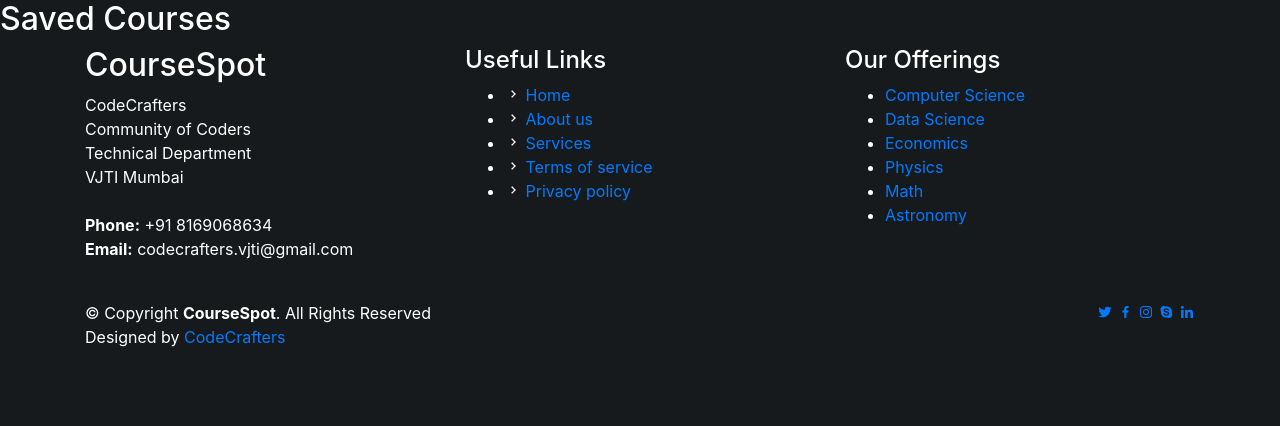
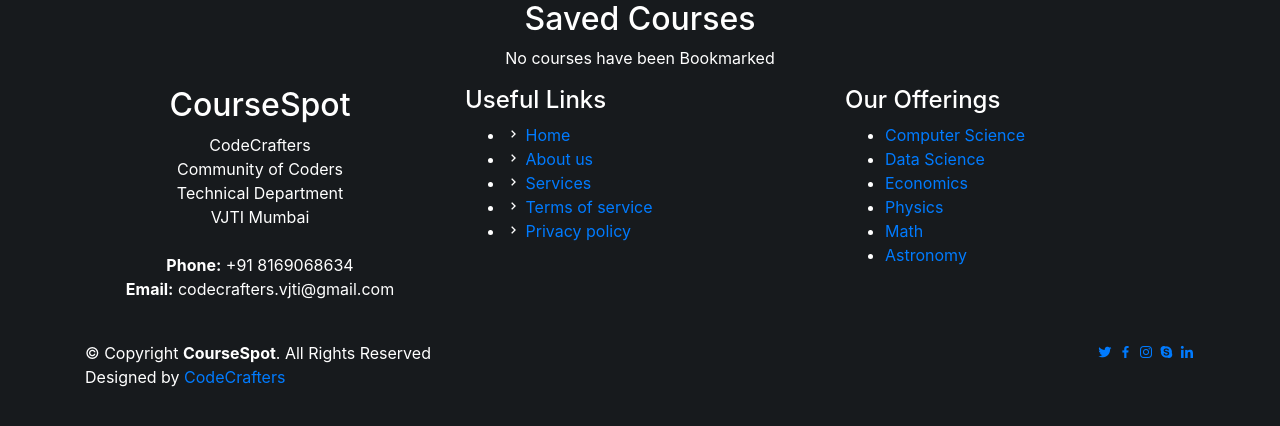
Before and after one commit to dhairyashah1/CodeCrafters-CourseSuggestingWebApp, a Flask app: page /account/saved_courses in a window 1280 px wide. Shown: the part 66-492 px from the top of the page. Run offline with Flask 2, Linux system fonts and the light colour scheme; some libraries are stand-ins or nearby versions.

Commit message:
Update saved_courses.html

```diff
--- a/coursespot/templates/saved_courses.html
+++ b/coursespot/templates/saved_courses.html
@@ -1,5 +1,10 @@
 {% extends 'layout.html' %}
 
 {% block content %}
+<style>
+h2 {text-align: center;}
+p {text-align: center;}
+</style>
 <h2>Saved Courses</h2>
+<p>No courses have been Bookmarked</p>
 {% endblock %}
```
